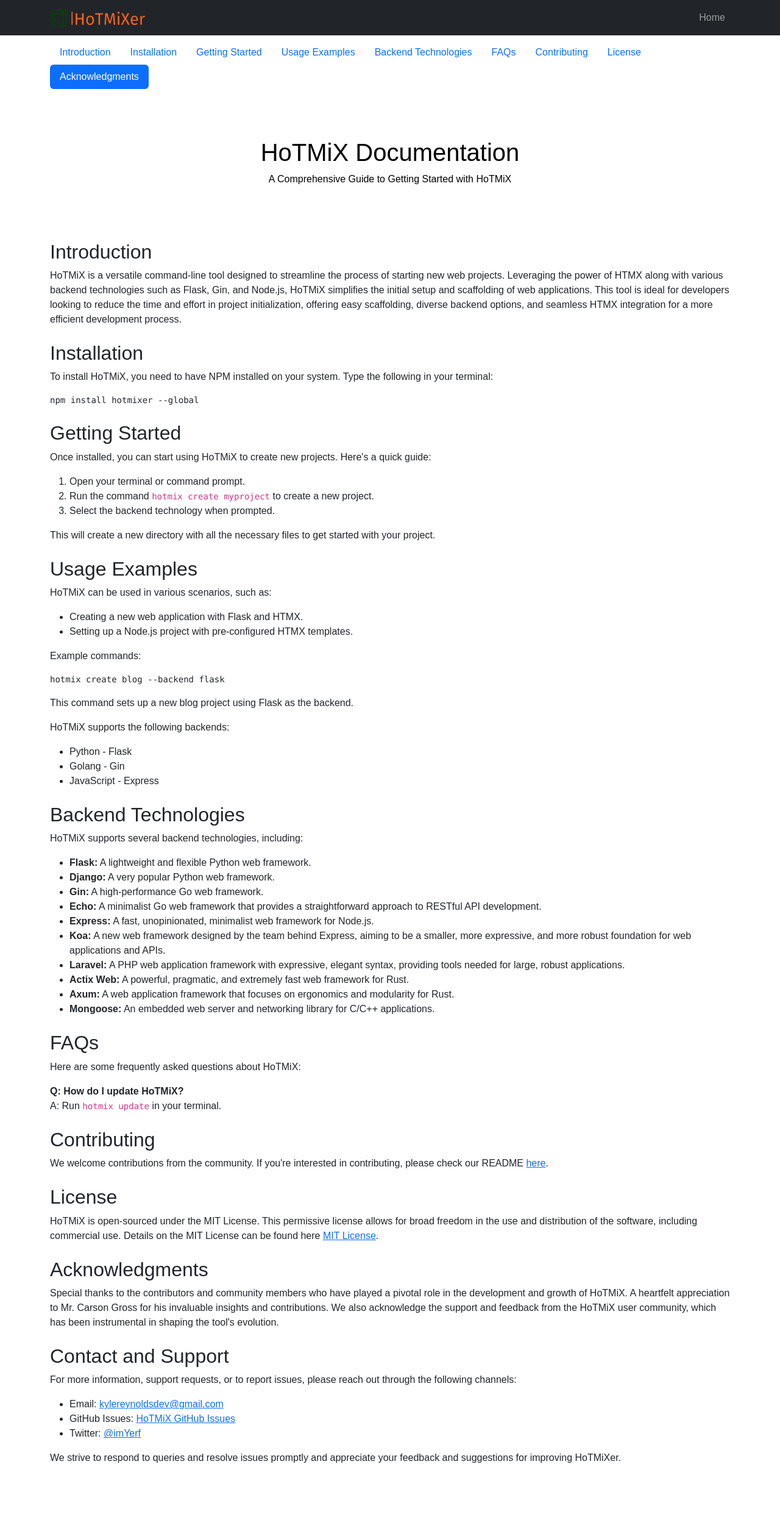
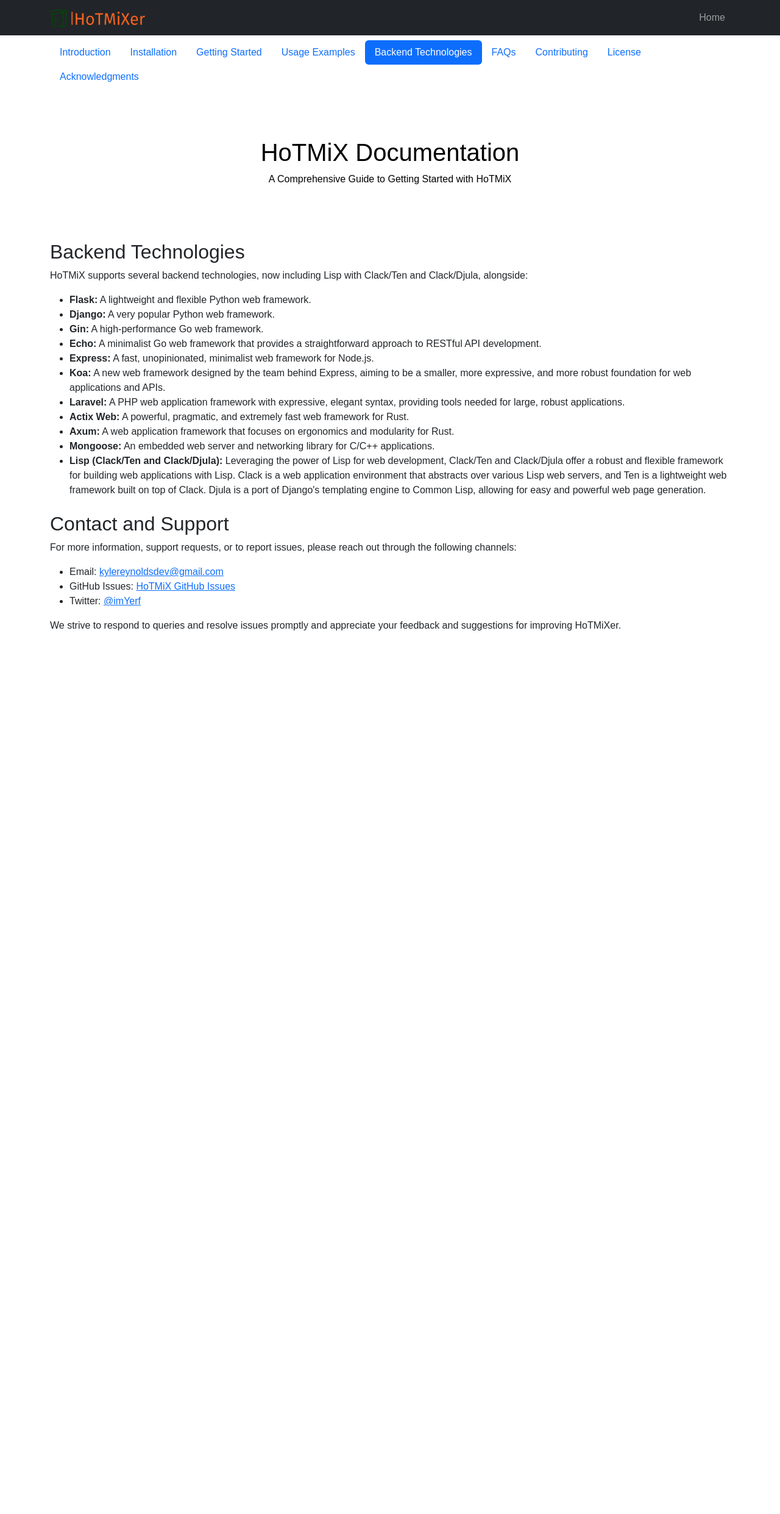
Before and after one commit to KDreynolds/hotmix_site, a Flask app: page /templates/docs.html in a window 1280 px wide. Shown: the whole page at 61% size. After the commit the page ends 1034 px from the top, so only its background shows below. Run offline with Flask 3, Linux system fonts and the light colour scheme.

Commit message:
updates to site for addition of Lisp backend options

```diff
--- a/templates/docs.html
+++ b/templates/docs.html
@@ -62,54 +62,11 @@
             <p>A Comprehensive Guide to Getting Started with HoTMiX</p>
         </header>
 
-        <section id="introduction" class="my-4">
-            <h2>Introduction</h2>
-            <p>
-                HoTMiX is a versatile command-line tool designed to streamline the process of starting new web projects. Leveraging the power of HTMX along with various backend technologies such as Flask, Gin, and Node.js, HoTMiX simplifies the initial setup and scaffolding of web applications. This tool is ideal for developers looking to reduce the time and effort in project initialization, offering easy scaffolding, diverse backend options, and seamless HTMX integration for a more efficient development process.
-            </p>
-        </section>
-
-        <section id="installation" class="my-4">
-            <h2>Installation</h2>
-            <p>To install HoTMiX, you need to have NPM installed on your system. Type the following in your terminal:</p>
-            <pre><code>npm install hotmixer --global</code></pre>
-        </section>
-
-
-        <section id="getting-started" class="my-4">
-            <h2>Getting Started</h2>
-            <p>Once installed, you can start using HoTMiX to create new projects. Here's a quick guide:</p>
-            <ol>
-                <li>Open your terminal or command prompt.</li>
-                <li>Run the command <code>hotmix create myproject</code> to create a new project.</li>
-                <li>Select the backend technology when prompted.</li>
-            </ol>
-            <p>This will create a new directory with all the necessary files to get started with your project.</p>
-        </section>
-
-
-
-        <section id="usage-examples" class="my-4">
-            <h2>Usage Examples</h2>
-            <p>HoTMiX can be used in various scenarios, such as:</p>
-            <ul>
-                <li>Creating a new web application with Flask and HTMX.</li>
-                <li>Setting up a Node.js project with pre-configured HTMX templates.</li>
-            </ul>
-            <p>Example commands:</p>
-            <pre><code>hotmix create blog --backend flask</code></pre>
-            <p>This command sets up a new blog project using Flask as the backend.</p>
-            <p>HoTMiX supports the following backends:</p>
-            <ul>
-                <li>Python - Flask</li>
-                <li>Golang - Gin</li>
-                <li>JavaScript - Express</li>
-            </ul>
-        </section>
+        <!-- Introduction, Installation, Getting Started, Usage Examples sections remain unchanged -->
 
         <section id="backend-technologies" class="my-4">
             <h2>Backend Technologies</h2>
-            <p>HoTMiX supports several backend technologies, including:</p>
+            <p>HoTMiX supports several backend technologies, now including Lisp with Clack/Ten and Clack/Djula, alongside:</p>
             <ul>
                 <li><strong>Flask:</strong> A lightweight and flexible Python web framework.</li>
                 <li><strong>Django:</strong> A very popular Python web framework.</li>
@@ -121,36 +78,11 @@
                 <li><strong>Actix Web:</strong> A powerful, pragmatic, and extremely fast web framework for Rust.</li>
                 <li><strong>Axum:</strong> A web application framework that focuses on ergonomics and modularity for Rust.</li>
                 <li><strong>Mongoose:</strong> An embedded web server and networking library for C/C++ applications.</li>
+                <li><strong>Lisp (Clack/Ten and Clack/Djula):</strong> Leveraging the power of Lisp for web development, Clack/Ten and Clack/Djula offer a robust and flexible framework for building web applications with Lisp. Clack is a web application environment that abstracts over various Lisp web servers, and Ten is a lightweight web framework built on top of Clack. Djula is a port of Django's templating engine to Common Lisp, allowing for easy and powerful web page generation.</li>
             </ul>
         </section>
 
-
-        <section id="faq" class="my-4">
-            <h2>FAQs</h2>
-            <p>Here are some frequently asked questions about HoTMiX:</p>
-            <dl>
-                <dt>Q: How do I update HoTMiX?</dt>
-                <dd>A: Run <code>hotmix update</code> in your terminal.</dd>
-                <!-- Add more FAQs as needed -->
-            </dl>
-        </section>
-
-        <section id="contributing" class="my-4">
-            <h2>Contributing</h2>
-            <p>We welcome contributions from the community. If you're interested in contributing, please check our README <a href="https://github.com/KDreynolds/HoTMiX">here</a>.</p>
-        </section>
-
-        <section id="license" class="my-4">
-            <h2>License</h2>
-            <p>HoTMiX is open-sourced under the MIT License. This permissive license allows for broad freedom in the use and distribution of the software, including commercial use. Details on the MIT License can be found here <a href="https://mit-license.org/">MIT License</a>.</p>
-        </section>
-
-
-        <section id="acknowledgments" class="my-4">
-            <h2>Acknowledgments</h2>
-            <p>Special thanks to the contributors and community members who have played a pivotal role in the development and growth of HoTMiX. A heartfelt appreciation to Mr. Carson Gross for his invaluable insights and contributions. We also acknowledge the support and feedback from the HoTMiX user community, which has been instrumental in shaping the tool's evolution.</p>
-        </section>
-
+        <!-- FAQs, Contributing, License, Acknowledgments sections remain unchanged -->
 
         <section id="contact-support" class="my-4">
             <h2>Contact and Support</h2>
--- a/templates/index.html
+++ b/templates/index.html
@@ -36,7 +36,7 @@
 
         <section id="backend-options" class="col-md-4 my-5 bg-light p-4 rounded shadow">
             <h2 class="text-dark-green">Backend Options</h2>
-            <p class="text-secondary">Choose from a variety of backend frameworks to suit your project needs. We support a wide range of popular frameworks, giving you the flexibility to choose the one that best fits your project. Whether you're building a simple website or a complex web application, we've got you covered.</p>
+            <p class="text-secondary">Choose from a variety of backend frameworks to suit your project needs. We support a wide range of popular frameworks, including Flask, Django, and now Lisp, giving you the flexibility to choose the one that best fits your project. Whether you're building a simple website or a complex web application, we've got you covered.</p>
             <!-- Additional content goes here -->
         </section>
 
```
